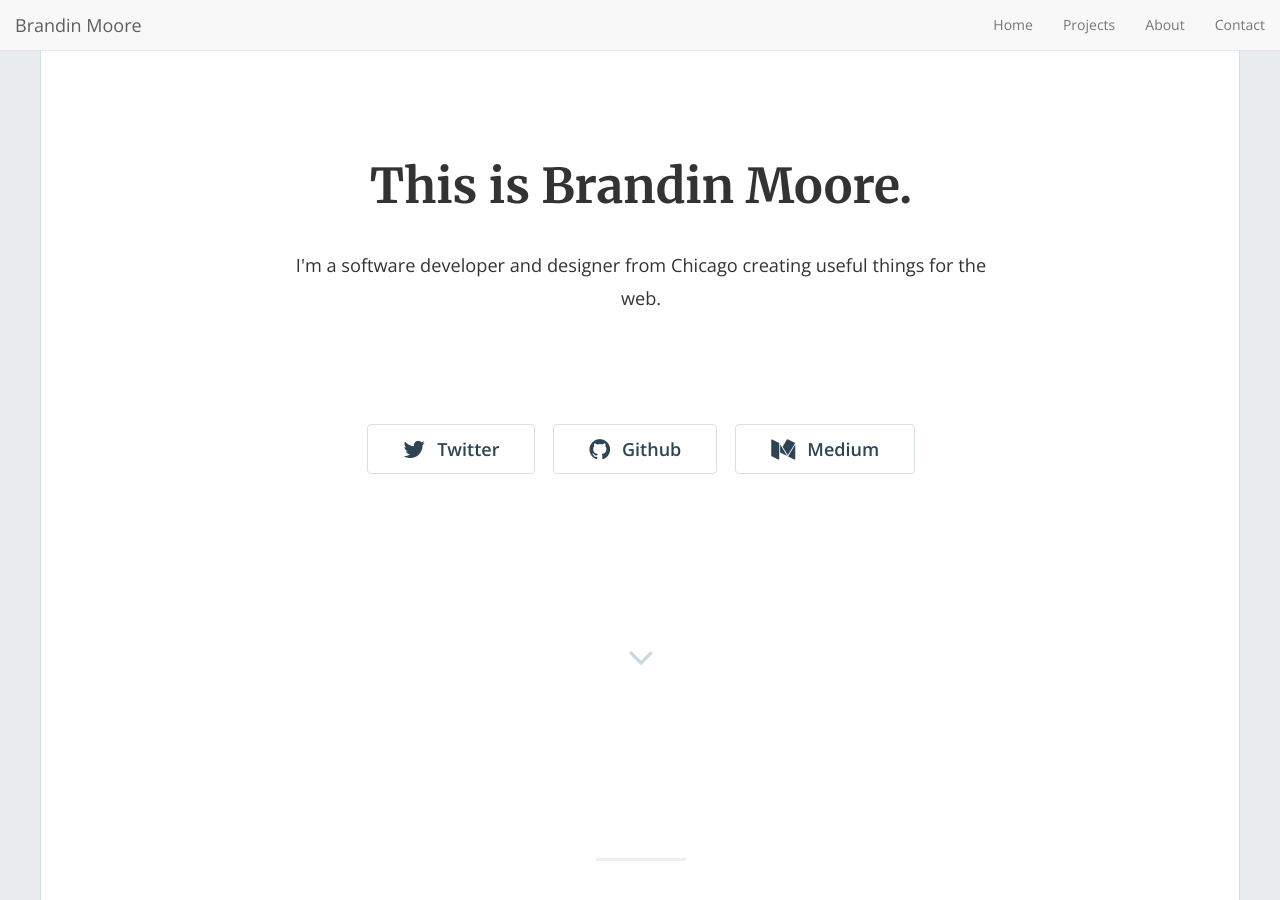
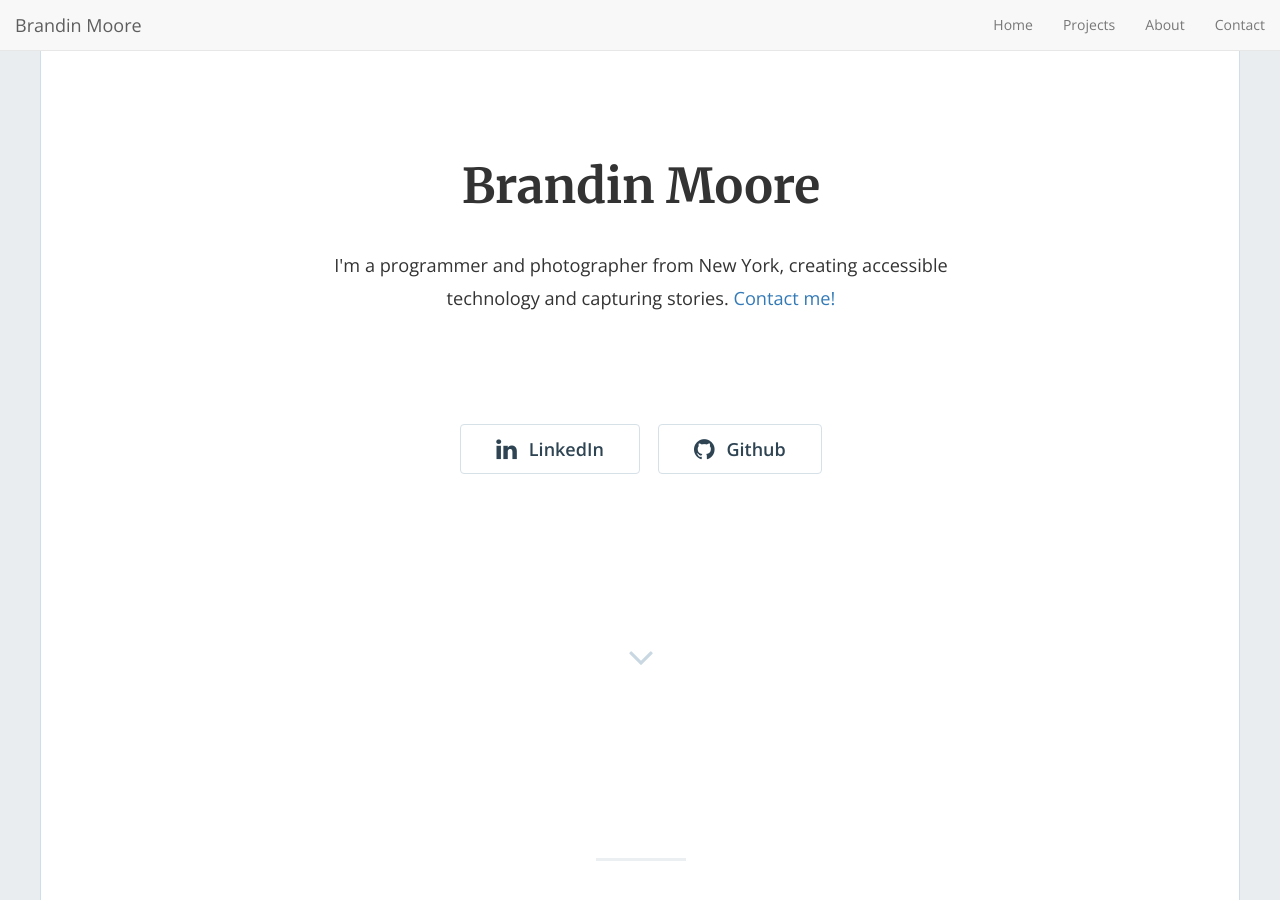
Before and after one commit to brandinmUC/brandinmuc.github.io, a Jekyll site: the page built from template/index.html, in a window 1280 px wide and 900 px high. Built offline with Jekyll 4.4.1, drawn with Linux system fonts in a browser that asks for light colours; nearby versions of some CDN libraries; the list of posts is cut into pages by our own code.

Commit message:
cover page

```diff
--- a/template/_config.yml
+++ b/template/_config.yml
@@ -13,12 +13,14 @@
 # you will see them accessed via {{ site.title }}, {{ site.email }}, and so on.
 # You can create any custom variable you would like, and they will be accessible
 # in the templates via {{ site.myvariable }}.
-title: "This is Brandin Moore."
+title: "Brandin Moore"
 email: 'brandinm@uchicago.edu'
-description: "I'm a software developer and designer from Chicago creating useful things for the web."
+description: "I'm a programmer and photographer from New York, creating accessible technology and capturing stories."
 baseurl: "" # the subpath of your site, e.g. /blog
-url: "https://brandinmUC.github.io/phantom" # the base hostname & protocol for your site, e.g. https://example.com
+url: "https://brandinmUC.github.io/website" # the base hostname & protocol for your site, e.g. https://example.com
 github_username: 'brandinmUC'
+linkedin_username: 'brandin-moore'
+
 
 
 # Build settings
@@ -94,7 +96,7 @@ pagination:
 footer_text: '© 2025 Brandin Moore'
 admin_name: 'Brandin Moore'
 # google_analytics: "UA-9999999-99" # Update with your own tracking ID
-enable_contact: false
+enable_contact: true
 
 #### Phantom Navigation menu
 enable_nav: true
--- a/template/_includes/contact-modal.html
+++ b/template/_includes/contact-modal.html
@@ -9,10 +9,10 @@
 
       <div class="modal-body">
 
-        <form class="form-horizontal form-contact clearfix" action="https://formspree.io/your-email@gmail.com" method="POST">
+        <form class="form-horizontal form-contact clearfix" action="https://formspree.io/f/mrbqeynq" method="POST">
 
           <div class="form-group">
-            <label class="message-label">Dear Jami,</label>
+            <label class="message-label">Dear Brandin,</label>
             <textarea class="message form-control" rows="8" name="body" placeholder="Type your message..."></textarea>
           </div>
 
--- a/template/_includes/contact.html
+++ b/template/_includes/contact.html
@@ -1 +1 @@
-<a data-toggle="modal" data-target="#contact"> Why not get in touch?</a>
+<a data-toggle="modal" data-target="#contact"> Contact me!</a>
--- a/template/_includes/home-hero.html
+++ b/template/_includes/home-hero.html
@@ -28,13 +28,10 @@
           <div class="hero-buttons">
 
             {% if site.twitter_username != '' %}
-              <a href="https://twitter.com/{{ site.twitter_username }}"><button class="btn btn-default btn-lg"><i class="fa fa-twitter fa-lg"></i>Twitter</button></a>
+              <a href="https://linkedin.com/in/{{ site.linkedin_username }}"><button class="btn btn-default btn-lg"><i class="fa fa-linkedin fa-lg"></i>LinkedIn</button></a>
             {% endif %}
             {% if site.github_username != '' %}
               <a href="https://github.com/{{ site.github_username }}"><button class="btn btn-default btn-lg"><i class="fa fa-github fa-lg"></i>Github</button></a>
-            {% endif %}
-            {% if site.medium_username != '' %}
-              <a href="https://{{ site.medium_username }}"><button class="btn btn-default btn-lg"><i class="fa fa-medium fa-lg"></i>Medium</button></a>
             {% endif %}
 
           </div>
```
